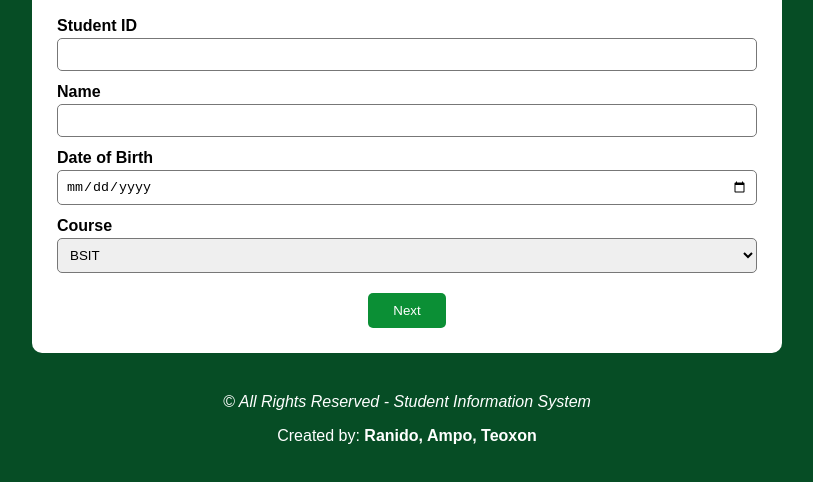
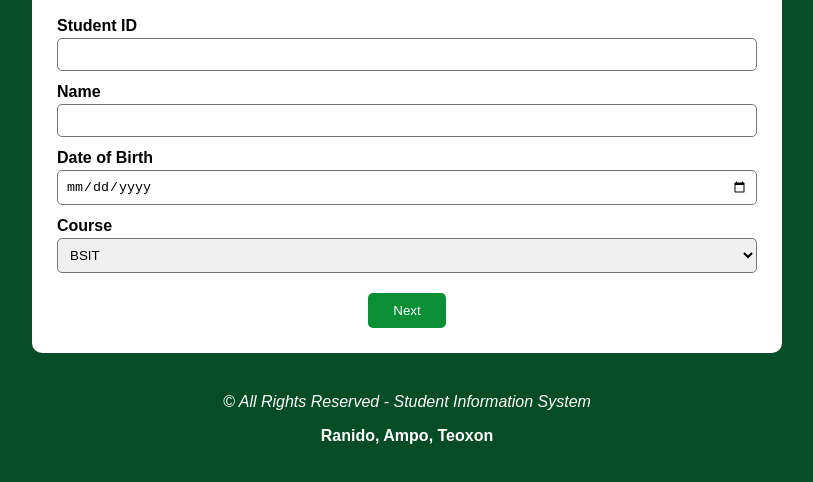
Before and after one commit to JACR18/my_website, a plain HTML site: page index.html in a window 1280 px wide. Shown: the part 240-722 px from the top of the page, without its empty margins (233-1046 px from the left). Drawn offline with Linux system fonts and the light colour scheme.

Commit message:
Fix HTML encoding issues in index.html

```diff
--- a/index.html
+++ b/index.html
@@ -128,7 +128,7 @@
 
 <footer>
   <p><i>© All Rights Reserved - Student Information System</i></p>
-  <p>Created by: <b>Ranido, Ampo, Teoxon</b></p>
+  <p><b>Ranido, Ampo, Teoxon</b></p>
 </footer>
 
 </body>
```
